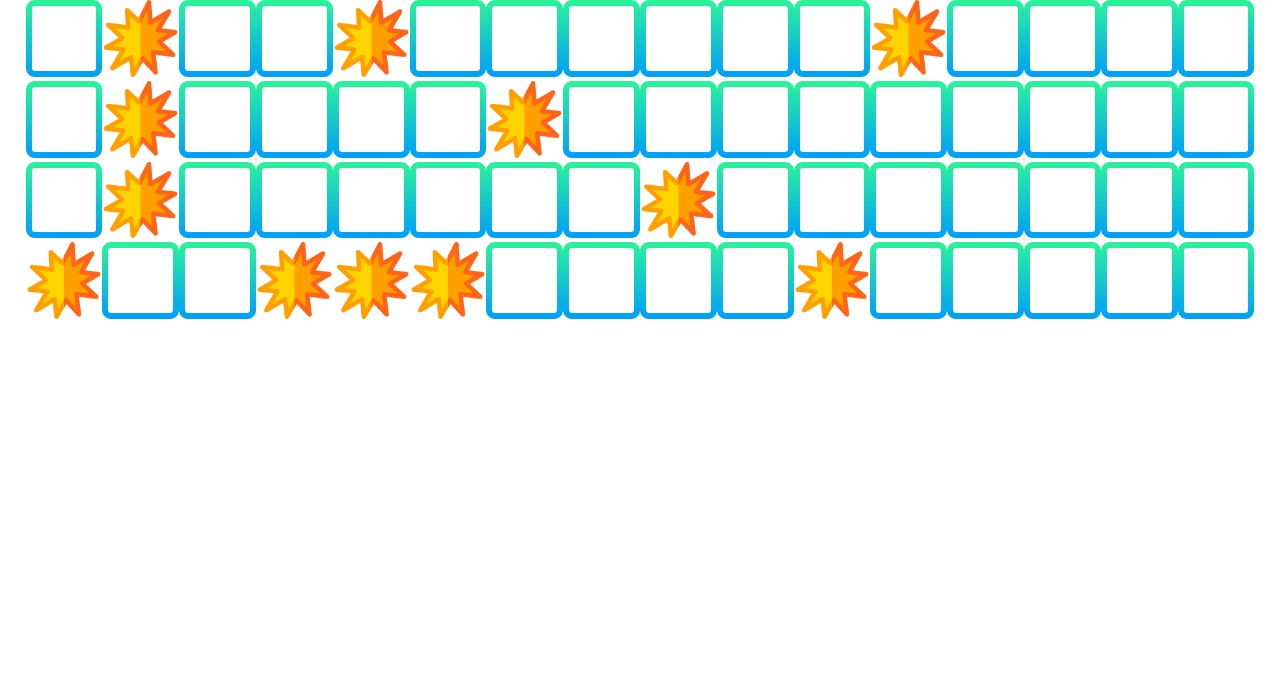
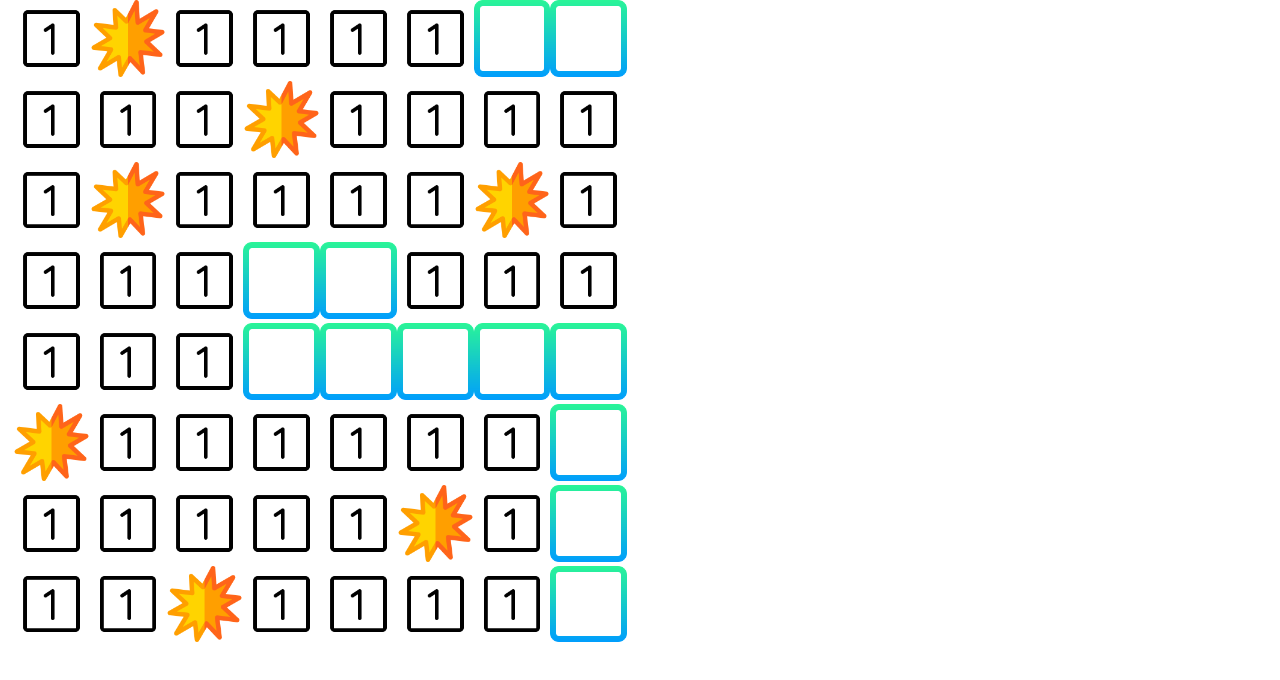
Before and after one commit to GustavoDimeira/Campo-Minado-Deprecated, a React (Create React App) app in the folder Aplicação/: page / in a window 1280 px wide. Shown: the top 680 px of the page. Built offline with nearby package versions, Linux system fonts and the light colour scheme; the HTML template or start-up script is replaced by a standard one.

Commit message:
adicionando contagem de bombas, *quebrado*

```diff
--- a/Aplicação/src/css/CampoMinado.css
+++ b/Aplicação/src/css/CampoMinado.css
@@ -1,12 +1,7 @@
-.withd {
-  display: inline;
-  width: 6%;
-  padding: 0px;
-  margin: 0px;
+.divCells {
+  width: 50%;
 }
 
-.height {
-  display: block;
-  padding: 0px;
-  margin: 0px;
+.cell {
+  width: 12%;
 }
--- a/Aplicação/src/games/CampoMinado.js
+++ b/Aplicação/src/games/CampoMinado.js
@@ -23,6 +23,7 @@ let redefineBombs = 0;
   objCells = [
     {
       position: x x y,
+      index: 0,
       hasBeenClicked: false,
       hasBomb: false,
       bombsAround: 0,
@@ -43,6 +44,36 @@ let redefineBombs = 0;
 export default function CampoMinado ({ size, bombsAmount }) {
   const [objCells, changeCells] = useState([]);
 
+  const getPositionsArround = (initial, cells) => {
+    const initialCell = objCells[initial].position;
+    const num1 = Number(initialCell.split('x')[0]);
+    const num2 = Number(initialCell.split('x')[1]);
+
+    const key1 = `${num1 - 1}x${num2- 1}`;
+    const key2 = `${num1 - 1}x${num2}`;
+    const key3 = `${num1 - 1}x${num2 + 1}`;
+    const key4 = `${num1}x${num2 - 1}`;
+    const key6 = `${num1}x${num2 + 1}`;
+    const key7 = `${num1 + 1}x${num2 - 1}`;
+    const key8 = `${num1 + 1}x${num2}`;
+    const key9 = `${num1 + 1}x${num2 + 1}`;
+    const keys = [key1, key2, key3, key4, key6, key7, key8, key9];
+
+    keys.forEach((position) => {
+      objCells.forEach((cell, i) => {
+        if (position === cell.position && cell) {
+          const cellChanged = {
+            ...cell,
+            bombsAround: cell.bombsAround + 1,
+          }
+          cells.splice(i, 1, cellChanged);
+          console.log(cell);
+        };
+      });
+    });
+    return keys;
+  };
+
   useEffect(() => {
     if (redefineBombs === 1) {
       while (cellsWithBombs.length < bombsAmount) {
@@ -53,10 +84,11 @@ export default function CampoMinado ({ size, bombsAmount }) {
       const cells = [...objCells];
       cellsWithBombs.forEach((cellNumber) => {
         const cellChanged = {
-          ...objCells[cellNumber],
+          ...cells[cellNumber],
           hasBomb: true,
         };
         cells.splice(cellNumber, 1, cellChanged);
+        getPositionsArround(cellNumber, cells);
       });
       changeCells(cells);
     }
@@ -94,7 +126,9 @@ export default function CampoMinado ({ size, bombsAmount }) {
   };
 
   return (
-    <main>
+    <main
+      className="divCells"
+    >
       {
         objCells.map((cell, i) => {
           return (
@@ -102,23 +136,23 @@ export default function CampoMinado ({ size, bombsAmount }) {
               cell.hasBomb ? (
                 <img
                   key={ cell.position }
-                  className='withd'
-                  alt='cell'
+                  className="cell"
+                  alt="cell"
                   src={ bomb }
                 />
               ) : (
                 <img
                   key={ cell.position }
-                  className='withd'
-                  alt='cell'
+                  className="cell"
+                  alt="cell"
                   src={ nums[cell.bombsAround] }
                 />
               )
             ) : (
               <img
                 key={ cell.position }
-                className='withd'
-                alt='cell'
+                className="cell"
+                alt="cell"
                 src={ square }
                 onClick={ () => handleClick(cell, i) }
               />
```
Also changed, not shown: 1 other file (tests, documents, lock files or other folders).
